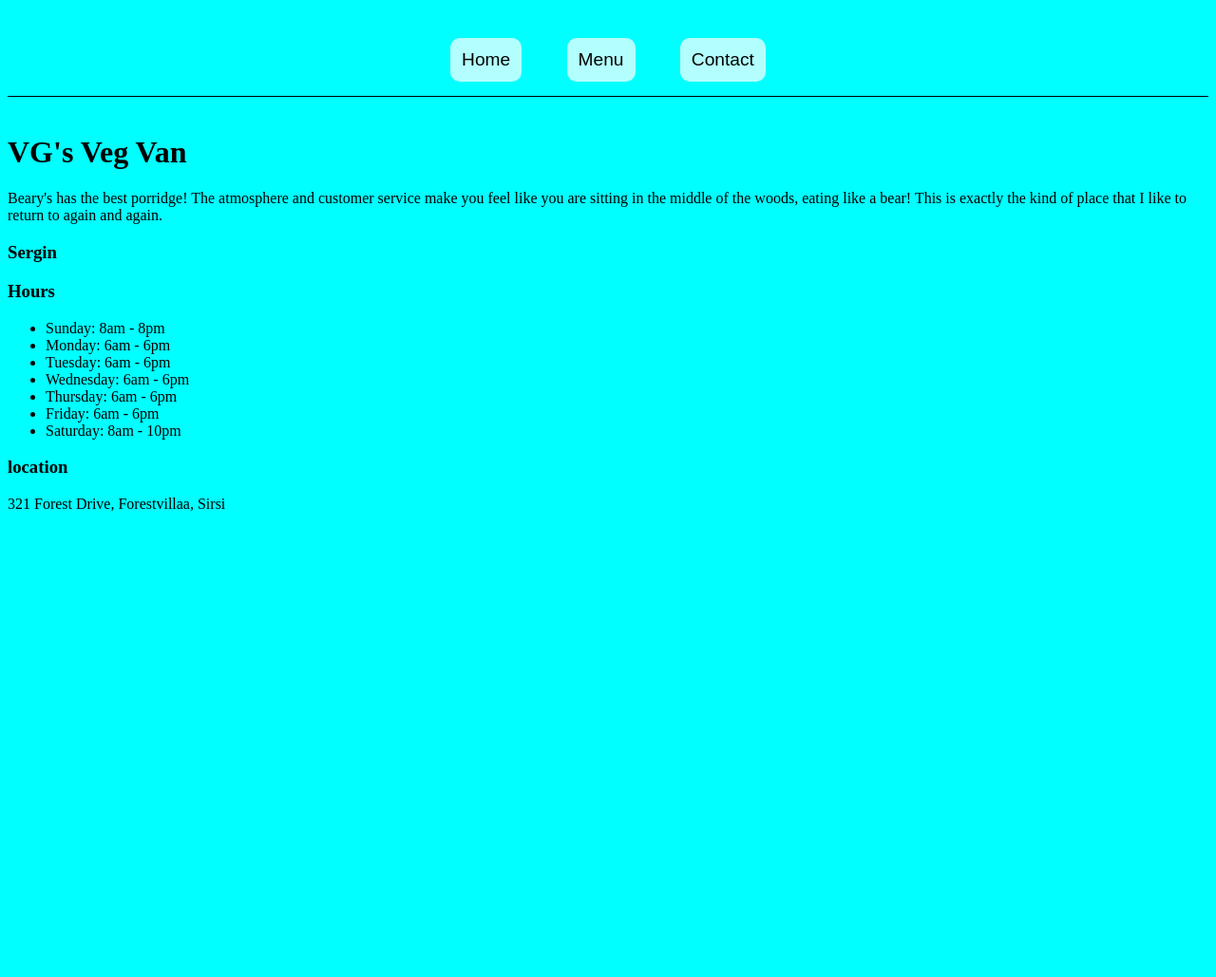
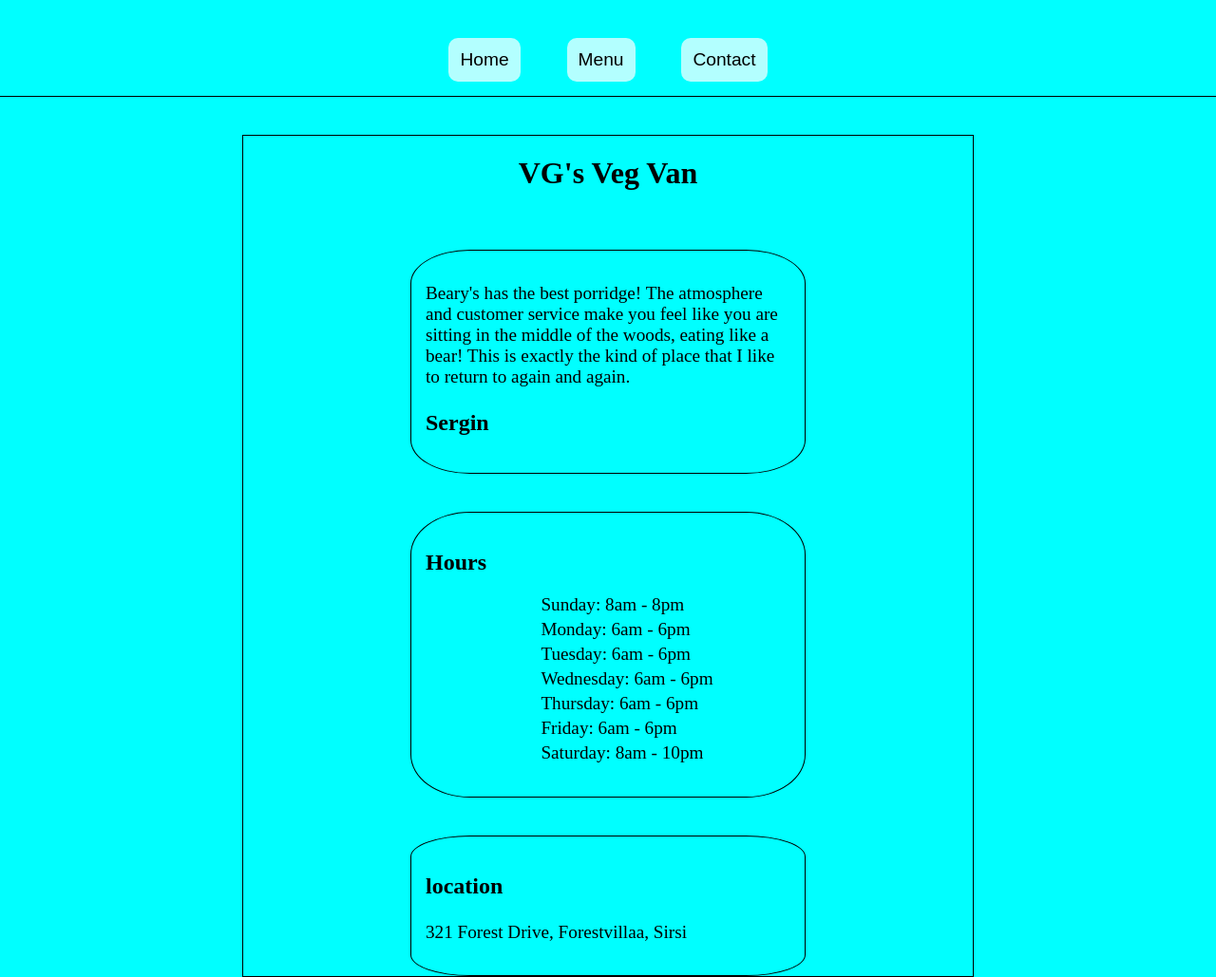
Before and after one commit to VG75/restaurant-page, a plain HTML site: page src/index.html in a window 1280 px wide. Shown: the whole page at 95% size. Before the commit the page ends 800 px from the top, so only its background shows below. Drawn offline with Linux system fonts and the light colour scheme.

Commit message:
Completed the styling of the home page

```diff
--- a/src/index.html
+++ b/src/index.html
@@ -27,6 +27,7 @@
 
         <div id="timings">
             <h3>Hours</h3>
+            <div id="timings-list">
                 <ul>
                     <li>Sunday: 8am - 8pm</li>
                     <li>Monday: 6am - 6pm</li>
@@ -38,6 +39,8 @@
                 </ul>
             </div>
 
+        </div>
+
         <div id="location">
             <h3>location</h3>
             <p>321 Forest Drive, Forestvillaa, Sirsi</p>
--- a/src/style.css
+++ b/src/style.css
@@ -1,5 +1,14 @@
+
+
+
 body {
     background-color: aqua;
+    display: flex;
+    flex-direction: column;
+    min-height: 100vh;
+    align-items: center;
+    margin: 0;
+    padding: 0;
 }
 
 header {
@@ -28,3 +37,56 @@ button {
 button:hover {
     background-color: rgba(255, 255, 255, 0.9);
 }
+
+#container {
+    width: 60%;
+    display: flex;
+    flex-direction: column;
+    align-items: center;
+    gap: 40px;
+    border: 1px solid black;
+}
+
+#container > div {
+    width: 50%;
+    border: 1px solid black;
+    border-radius: 15%;
+    padding: 15px;
+}
+#container {
+    --content-size: larger;
+    --content-heading: x-large;
+}
+
+
+                        /*Home page styling*/
+
+
+
+
+p {
+    font-size: var(--content-size);
+}
+
+h3 {
+    font-size: var(--content-heading);
+}
+
+ul {
+    list-style-type: none;
+}
+
+#timings-list {
+    width: 100%;
+    display: flex;
+    justify-content: center;
+}
+
+#timings h3 {
+    margin-bottom: 0;
+}
+
+ul li {
+    font-size: var(--content-size);
+    margin: 4px;
+}
```
Lines whose indentation alone changed are shown as unchanged.
